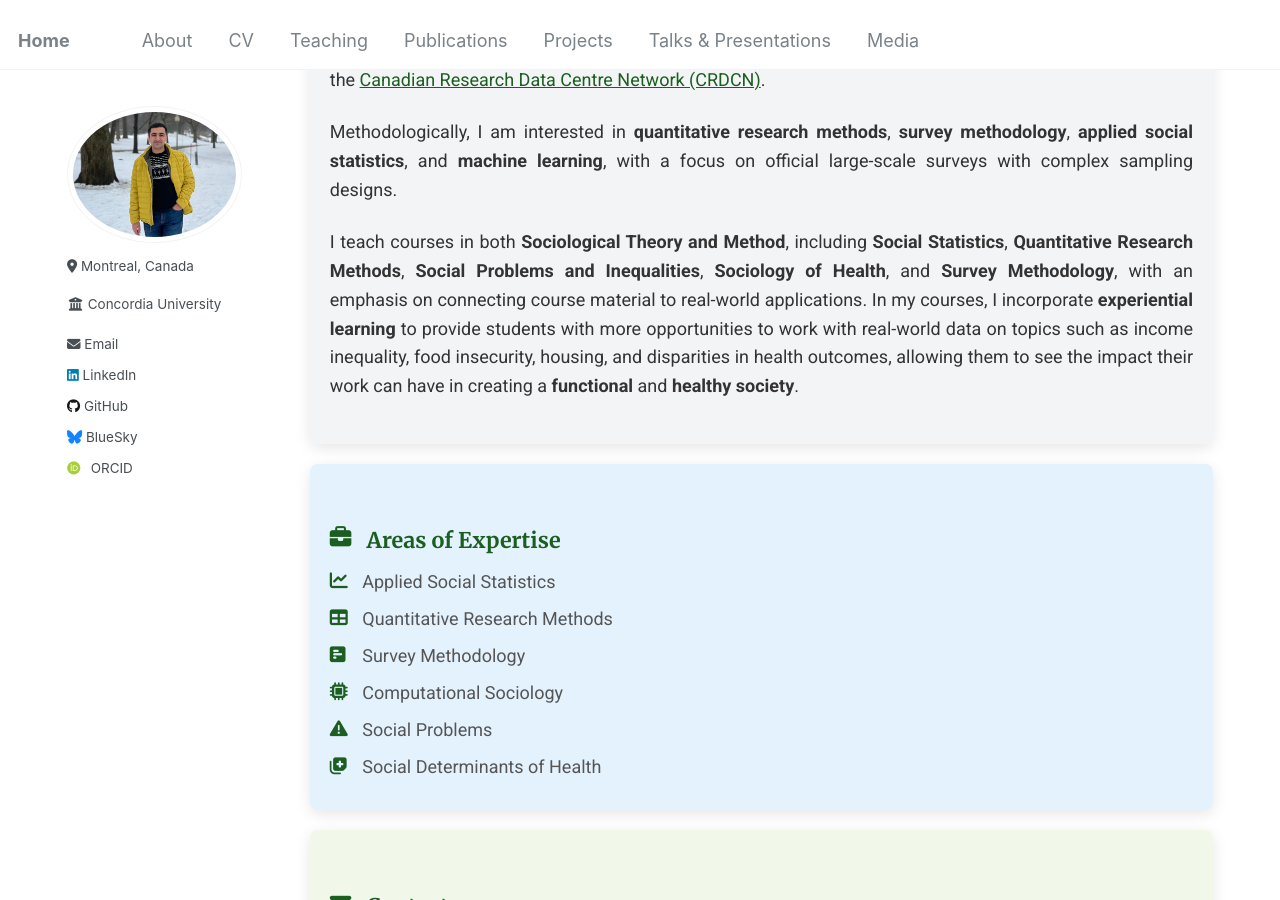
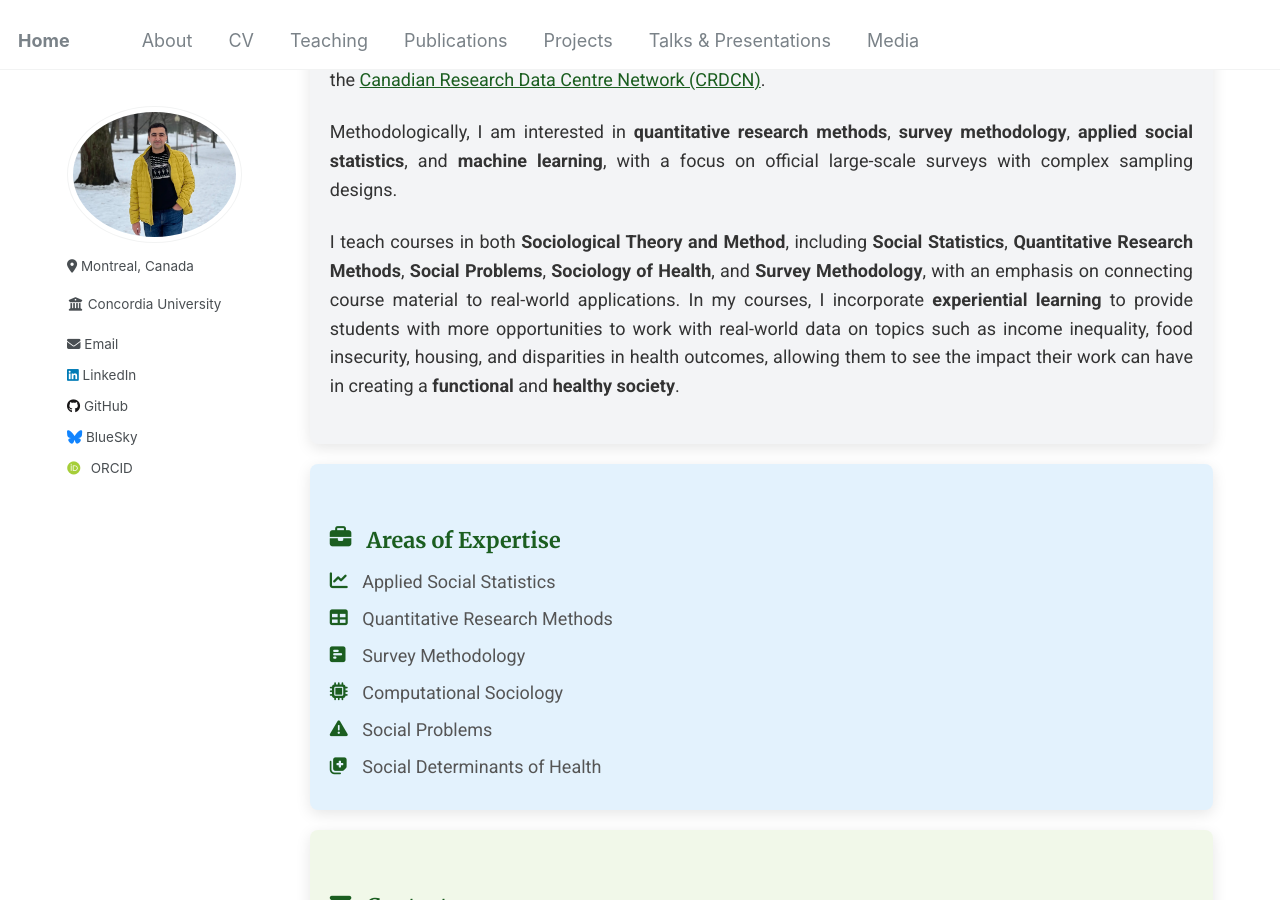
Before and after one commit to Mohsnmonji/mohsnmonji.github.io, a Jekyll site: the page built from about-me.md, in a window 1280 px wide and 900 px high, scrolled down 372 px. Built offline with Jekyll 4.4.1, drawn with Linux system fonts in a browser that asks for light colours; some web fonts are replaced.

Commit message:
Update about-me.md

```diff
--- a/about-me.md
+++ b/about-me.md
@@ -109,7 +109,7 @@ author_profile: true
 
   <p>
     I teach courses in both <strong>Sociological Theory and Method</strong>, including <strong>Social Statistics</strong>,
-    <strong>Quantitative Research Methods</strong>, <strong>Social Problems and Inequalities</strong>, <strong>Sociology of Health</strong>, and <strong>Survey Methodology</strong>, with an emphasis on connecting course material to real-world applications. In my courses, I incorporate <strong>experiential learning</strong> to provide students with more opportunities to work with real-world data on topics such as income inequality, food insecurity, housing, and disparities in health outcomes, allowing them to see the impact their work can have in creating a <strong>functional</strong> and <strong>healthy society</strong>.
+    <strong>Quantitative Research Methods</strong>, <strong>Social Problems</strong>, <strong>Sociology of Health</strong>, and <strong>Survey Methodology</strong>, with an emphasis on connecting course material to real-world applications. In my courses, I incorporate <strong>experiential learning</strong> to provide students with more opportunities to work with real-world data on topics such as income inequality, food insecurity, housing, and disparities in health outcomes, allowing them to see the impact their work can have in creating a <strong>functional</strong> and <strong>healthy society</strong>.
   </p>
 </div>
 
```
